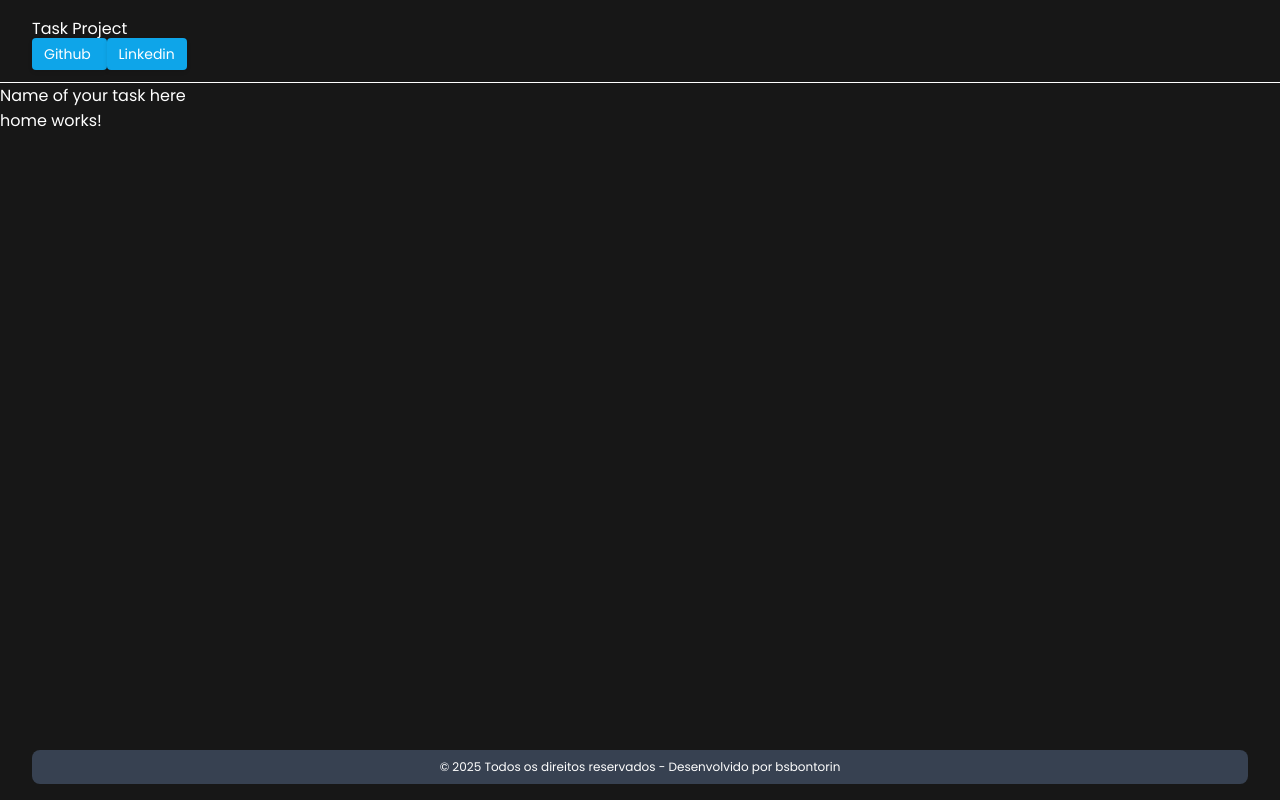
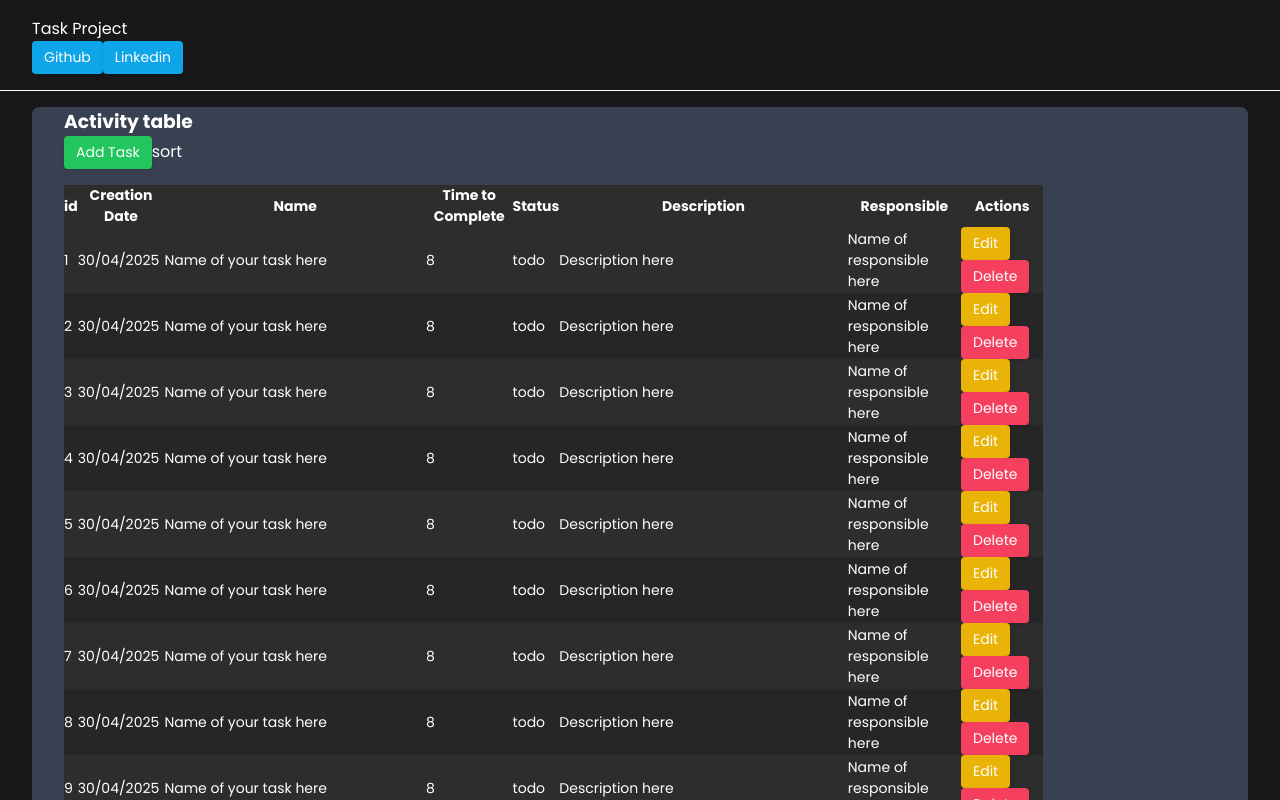
Before and after one commit to bsbontorin/angular-task-project, an Angular app: page / in a window 1280 px wide. Shown: the top 800 px of the page. Built offline with nearby package versions, Linux system fonts and the light colour scheme; data requests are answered from the project's data file.

Commit message:
Edit - Added more data for testing, adjusted the generic button component, created the task table, adjusted the styles

```diff
--- a/db.json
+++ b/db.json
@@ -8,6 +8,87 @@
       "effort": 8,
       "status": "todo",
       "responsible": "Name of responsible here"
+    },
+    {
+      "id": 2,
+      "name": "Name of your task here",
+      "description": "Description here",
+      "date": "2025-04-30T14:25:36.123Z",
+      "effort": 8,
+      "status": "todo",
+      "responsible": "Name of responsible here"
+    },
+    {
+      "id": 3,
+      "name": "Name of your task here",
+      "description": "Description here",
+      "date": "2025-04-30T14:25:36.123Z",
+      "effort": 8,
+      "status": "todo",
+      "responsible": "Name of responsible here"
+    },
+    {
+      "id": 4,
+      "name": "Name of your task here",
+      "description": "Description here",
+      "date": "2025-04-30T14:25:36.123Z",
+      "effort": 8,
+      "status": "todo",
+      "responsible": "Name of responsible here"
+    },
+    {
+      "id": 5,
+      "name": "Name of your task here",
+      "description": "Description here",
+      "date": "2025-04-30T14:25:36.123Z",
+      "effort": 8,
+      "status": "todo",
+      "responsible": "Name of responsible here"
+    },
+    {
+      "id": 6,
+      "name": "Name of your task here",
+      "description": "Description here",
+      "date": "2025-04-30T14:25:36.123Z",
+      "effort": 8,
+      "status": "todo",
+      "responsible": "Name of responsible here"
+    },
+    {
+      "id": 7,
+      "name": "Name of your task here",
+      "description": "Description here",
+      "date": "2025-04-30T14:25:36.123Z",
+      "effort": 8,
+      "status": "todo",
+      "responsible": "Name of responsible here"
+    },
+    {
+      "id": 8,
+      "name": "Name of your task here",
+      "description": "Description here",
+      "date": "2025-04-30T14:25:36.123Z",
+      "effort": 8,
+      "status": "todo",
+      "responsible": "Name of responsible here"
+    },
+    {
+      "id": 9,
+      "name": "Name of your task here",
+      "description": "Description here",
+      "date": "2025-04-30T14:25:36.123Z",
+      "effort": 8,
+      "status": "todo",
+      "responsible": "Name of responsible here"
+    },
+    {
+      "id": 10,
+      "name": "Name of your task here Name of your task here Name of your task here Name of your task here Name of your task here",
+      "description": "Description here Description here Description here Description here Description here Description here Description here",
+      "date": "2025-04-30T14:25:36.123Z",
+      "effort": 8,
+      "status": "todo",
+      "responsible": "Name of responsible here"
     }
   ]
 }
--- a/src/app/components/ui-link/ui-link.component.ts
+++ b/src/app/components/ui-button/ui-button.component.ts
@@ -1,42 +1,61 @@
 import { ChangeDetectionStrategy, Component, Input, Output } from '@angular/core';
 
 @Component({
-  selector: 'ui-link',
+  selector: 'ui-button',
   imports: [],
   template: `
-    <a [href]="link" class="ui-link" [class]="buttonModifier" [target]="buttonTarget" rel="noopener" (click)="handleClick($event)">
+    @if(link) {
+    <a [href]="link" class="ui-button" [class]="buttonModifier" [target]="buttonTarget" rel="noopener" (click)="handleClick($event)">
       {{ buttonText }}
     </a>
+    } @if(!link) {
+    <button type="button" class="ui-button" [class]="buttonModifier" (click)="handleClick($event)">
+      {{ buttonText }}
+    </button>
+    }
   `,
   styles: [
     `
-      .ui-link {
+      .ui-button {
+        color: var(--white);
+        all: unset;
+        cursor: pointer;
+        display: inline-block;
         padding: 0.375rem 0.75rem;
         font-size: 0.875rem;
-        border-radius: 0.25rem;
+        text-align: center;
         transition: background-color 0.3s ease, transform 0.2s ease, box-shadow 0.2s ease;
         box-shadow: 0 0.125rem 0.25rem rgba(0, 0, 0, 0.1);
+        border-radius: 0.25rem;
 
         &:hover {
           box-shadow: 0 0.25rem 0.75rem rgba(0, 0, 0, 0.2);
+          filter: brightness(80%);
+        }
+
+        &.alert {
+          background-color: var(--yellow-500);
+        }
+
+        &.danger {
+          background-color: var(--rose-500);
         }
 
         &.primary {
-          color: var(--white);
           background-color: var(--sky-500);
+        }
 
-          &:hover {
-            background-color: var(--sky-600);
-          }
+        &.success {
+          background-color: var(--green-500);
         }
       }
     `,
   ],
   changeDetection: ChangeDetectionStrategy.OnPush,
 })
-export class UiLinkComponent {
+export class UiButtonComponent {
   // * DIRECTIVES
-  @Input({ required: true }) link!: string;
+  @Input() link!: string;
   @Input() buttonText?: string;
   @Input() buttonTarget: '_blank' | '_parent' | '_self' | '_top' | '_self' = '_top';
   @Input() buttonModifier = 'primary';
--- a/src/app/layouts/footer/footer.component.ts
+++ b/src/app/layouts/footer/footer.component.ts
@@ -18,12 +18,11 @@ import { ChangeDetectionStrategy, Component } from '@angular/core';
       .footer {
         color: var(--white);
         background-color: var(--gray-700);
-        margin: auto 2rem;
+        margin: auto 2rem 1rem 2rem;
         padding: 0.5rem 1rem;
         font-size: 0.75rem;
         text-align: center;
         border-radius: 0.5rem;
-        margin-bottom: 1rem;
 
         &__content {
           @include flexbox(column, center, center);
--- a/src/app/layouts/header/header.component.ts
+++ b/src/app/layouts/header/header.component.ts
@@ -1,16 +1,16 @@
 import { ChangeDetectionStrategy, Component } from '@angular/core';
-import { UiLinkComponent } from 'app/components/ui-link/ui-link.component';
+import { UiButtonComponent } from 'app/components/ui-button/ui-button.component';
 import { environment } from 'app/environments/environment';
 
 @Component({
   selector: 'header-layout',
-  imports: [UiLinkComponent],
+  imports: [UiButtonComponent],
   template: `
     <header class="header">
       <div class="header__logo">Task Project</div>
       <div class="header__buttons">
-        <ui-link [link]="githubLink" [buttonTarget]="'_blank'" [buttonText]="'Github'" />
-        <ui-link [link]="linkedinLink" [buttonTarget]="'_blank'" [buttonText]="'Linkedin'" />
+        <ui-button [link]="githubLink" [buttonTarget]="'_blank'" [buttonText]="'Github'" />
+        <ui-button [link]="linkedinLink" [buttonTarget]="'_blank'" [buttonText]="'Linkedin'" />
       </div>
     </header>
   `,
@@ -29,6 +29,7 @@ import { environment } from 'app/environments/environment';
         border-bottom: 0.063rem solid var(--white);
 
         &__logo {
+          @include gradient-text(#ad61ea, #15d0ea);
           font-size: 1.5rem;
           font-weight: bold;
         }
--- a/src/app/models/task.contract.ts
+++ b/src/app/models/task.contract.ts
@@ -1,9 +1,9 @@
 export default interface Task {
   id: number;
+  date: Date;
   name: string;
-  description: string;
-  date: Date;
   effort: number;
   status: 'todo' | 'in-progress' | 'done';
+  description: string;
   responsible: string;
 }
--- /dev/null
+++ b/src/app/pages/home/enums/table-columns.ts
@@ -0,0 +1,11 @@
+export enum TableColumns {
+  Id = 'id',
+  Date = 'Creation Date',
+  Name = 'Name',
+  Effort = 'Time to Complete',
+  Status = 'Status',
+  Description = 'Description',
+  Responsible = 'Responsible',
+
+  Actions = 'Actions',
+}
--- a/src/app/pages/home/home.component.ts
+++ b/src/app/pages/home/home.component.ts
@@ -1,20 +1,147 @@
-import { AsyncPipe } from '@angular/common';
 import { ChangeDetectionStrategy, Component, inject } from '@angular/core';
 import Task from 'app/models/task.contract';
 import { TaskServiceService } from 'app/services/task.service';
 import { Observable } from 'rxjs';
 
+import { UiButtonComponent } from './../../components/ui-button/ui-button.component';
+import { TableColumns } from './enums/table-columns';
+import { AsyncPipe, DatePipe } from '@angular/common';
+
 @Component({
   selector: 'home',
-  imports: [AsyncPipe],
+  imports: [AsyncPipe, DatePipe, UiButtonComponent],
   template: `
-    @for(task of (tasks$ | async); track task.id) {
-    <p>{{ task?.name }}</p>
-    }
+    <section class="container">
+      <h1 class="container__title">Activity table</h1>
 
-    <p>home works!</p>
+      <div class="container__actions">
+        <ui-button [buttonModifier]="'success'" [buttonText]="'Add Task'" />
+        <span>sort</span>
+      </div>
+
+      <div class="container__table">
+        <table class="table">
+          <thead class="table__head">
+            <tr>
+              @for(column of displayedColumns; track column) {
+              <th>{{ column }}</th>
+              }
+            </tr>
+          </thead>
+          <tbody class="table__body">
+            @for(task of tasks$ | async; track task.id) {
+            <tr>
+              <td>{{ task.id }}</td>
+              <td>{{ task.date | date : 'dd/MM/yyyy' }}</td>
+              <td>{{ task.name }}</td>
+              <td>{{ task.effort }}</td>
+              <td>{{ task.status }}</td>
+              <td>{{ task.description }}</td>
+              <td>{{ task.responsible }}</td>
+              <td>
+                <div class="table__actions">
+                  <ui-button [buttonModifier]="'alert'" [buttonText]="'Edit'" />
+                  <ui-button [buttonModifier]="'danger'" [buttonText]="'Delete'" />
+                </div>
+              </td>
+            </tr>
+            }
+          </tbody>
+          <tfoot class="table__foot">
+            <tr>
+              <td [attr.colspan]="displayedColumns.length">paginator here</td>
+            </tr>
+          </tfoot>
+        </table>
+      </div>
+    </section>
   `,
-  styles: [``],
+  styles: [
+    `
+      @use 'mixins' as *;
+      @use 'variables' as *;
+
+      .container {
+        @include flexbox(column, flex-start, center);
+        background-color: var(--gray-700);
+        flex: 1;
+        margin: 1rem 2rem;
+        padding: 0rem 2rem 2rem 2rem;
+        border-radius: 0.5rem;
+
+        &__title {
+          @include gradient-text(#ad61ea, #15d0ea);
+          margin: 1rem auto;
+          font-size: 1.5rem;
+        }
+
+        &__actions {
+          @include flexbox(row, flex-end, center);
+          gap: 1rem;
+          width: 85%;
+        }
+
+        & .container__table {
+          @include flexbox(column, center, flex-start);
+          overflow-x: auto;
+          width: 85%;
+
+          & .table {
+            width: 100%;
+            font-size: 0.875rem;
+            margin-top: 1rem;
+            border-collapse: collapse;
+
+            &__head {
+              & th {
+                padding: 1rem;
+                background-color: var(--neutral-800);
+              }
+
+              & th:first-child {
+                border-radius: 0.5rem 0 0 0;
+              }
+
+              & th:last-child {
+                border-radius: 0 0.5rem 0 0;
+              }
+            }
+
+            &__body {
+              & td {
+                min-width: 10rem;
+                max-width: 15rem;
+                padding: 0.5rem 0.5rem;
+                text-align: center;
+
+                & .table__actions {
+                  @include flexbox(row, center, center);
+                  gap: 0.5rem;
+                }
+              }
+            }
+
+            &__foot {
+              & td {
+                padding: 1rem;
+                border-top: 2px solid var(--gray-600);
+                text-align: right;
+                background-color: var(--gray-800);
+              }
+            }
+
+            & tr:nth-child(odd) {
+              background-color: var(--gray-800);
+            }
+
+            & tr:nth-child(even) {
+              background-color: var(--neutral-800);
+            }
+          }
+        }
+      }
+    `,
+  ],
   changeDetection: ChangeDetectionStrategy.OnPush,
 })
 export class HomeComponent {
@@ -22,10 +149,12 @@ export class HomeComponent {
   private taskService = inject(TaskServiceService);
 
   // * VARIABLES
-  public tasks$ = this.taskService.getTasks$();
+  public readonly displayedColumns: readonly TableColumns[] = Object.values(TableColumns) as readonly TableColumns[];
+
+  public tasks$ = this.getTasks$;
 
   // * GETs
-  private getTasks$(): Observable<Array<Task>> {
+  private get getTasks$(): Observable<Array<Task>> {
     return this.taskService.getTasks$();
   }
 }
--- a/src/styles/mixins.scss
+++ b/src/styles/mixins.scss
@@ -4,3 +4,12 @@
   justify-content: $justify;
   align-items: $align;
 }
+
+@mixin gradient-text($start-color, $end-color) {
+  background: $start-color;
+  background: linear-gradient(to right, $start-color 0%, $end-color 100%);
+  -webkit-background-clip: text;
+  -webkit-text-fill-color: transparent;
+  background-clip: text;
+  color: transparent;
+}
--- a/src/styles/styles.scss
+++ b/src/styles/styles.scss
@@ -12,7 +12,7 @@
 
 body {
   color: var(--white);
-  background-color: var(--neutral-900);
+  background-color: var(--zinc-900);
 }
 
 a {
@@ -32,7 +32,7 @@ a {
 
 // * MEDIAS
 /* small resolution: hide everything */
-@media all and (max-width: 350px) {
+@media all and (max-width: 380px) {
   body {
     @include flexbox(column, center, center);
     color: white;
--- a/src/styles/variables.scss
+++ b/src/styles/variables.scss
@@ -9,9 +9,22 @@
   --sky-500: #0ea5e9;
   --sky-600: #0284c7;
 
+  --rose-500: #f43f5e;
+  --rose-700: #be123c;
+
+  --yellow-500: #eab308;
+  --yellow-700: #a16207;
+
+  --gray-700: #374151;
+  --gray-800: #2d2d2d;
   --gray-900: #111827;
-  --gray-700: #374151;
 
+  --green-500: #22c55e;
+  --green-600: #22c55e;
+  --green-700: #15803d;
+
+  --neutral-800: #262626;
   --neutral-900: #171717;
 
+  --zinc-900: #18181b;
 }
```
Also changed, not shown: 1 other file (tests, documents, lock files or other folders).
